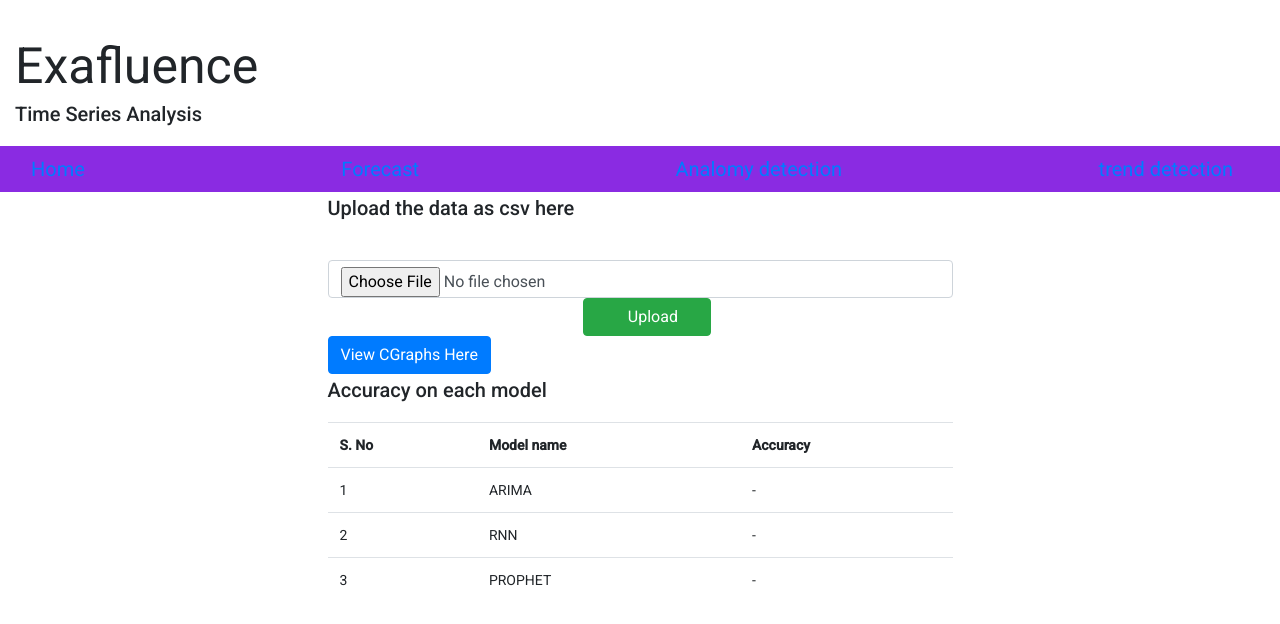
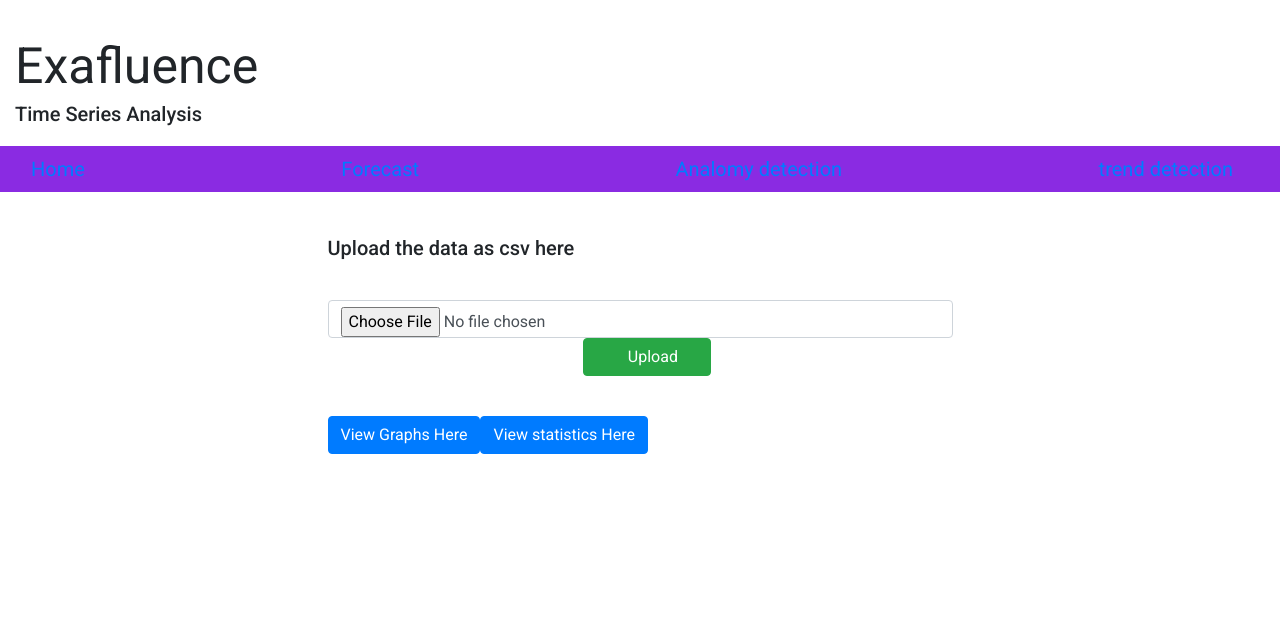
Before and after one commit to arunkumar629/tsa-ui, an Angular app: page / in a window 1280 px wide. Shown: the top 624 px of the page. Built offline with nearby package versions, Linux system fonts and the light colour scheme.

Commit message:
statistics_addedd

```diff
--- a/src/app/app-routing.module.ts
+++ b/src/app/app-routing.module.ts
@@ -5,11 +5,13 @@
 import {AnalomyComponent} from './analomy/analomy.component';
 import {TrendComponent} from './trend/trend.component';
 import {ChartComponent} from './chart/chart.component';
+import {StatisticsComponent} from './statistics/statistics.component';
 const routes: Routes = [
   { path: '',component: HomeComponent},
   { path: 'forecast',component: ForecastComponent},
   { path: 'chart',component: ChartComponent},
   { path: 'analomy',component: AnalomyComponent},
+  { path: 'statistics',component: StatisticsComponent},
   { path: 'trend',component: TrendComponent}
 ];
 
--- a/src/app/app.module.ts
+++ b/src/app/app.module.ts
@@ -10,6 +10,7 @@
 import { AnalomyComponent } from './analomy/analomy.component';
 import { TrendComponent } from './trend/trend.component';
 import { ChartComponent } from './chart/chart.component';
+import { StatisticsComponent } from './statistics/statistics.component';
 
 @NgModule({
   declarations: [
@@ -18,7 +19,8 @@
     ForecastComponent,
     AnalomyComponent,
     TrendComponent,
-    ChartComponent
+    ChartComponent,
+    StatisticsComponent
   ],
   imports: [
     BrowserModule,
--- a/src/app/forecast/forecast.component.html
+++ b/src/app/forecast/forecast.component.html
@@ -1,4 +1,7 @@
+<br/><br/>
 <div class="row">
+<div class="col-lg-3 col-md-3 form-group">
+</div>
 <div class="col-lg-6 col-md-6 form-group">
 <h2>Your can predict here</h2>
 <form>
@@ -20,6 +23,7 @@
 
 <input type="submit" value="predict" class="btn btn-primary">
 </form>
+<br/><br/>
 <h2>Your predicted results are as below</h2>
 <div class="table-responsive">
 <table class="table">
--- a/src/app/home/home.component.html
+++ b/src/app/home/home.component.html
@@ -2,6 +2,7 @@
         <div class="col-lg-3 col-md-3 form-group">
 </div>
         <div class="col-lg-6 col-md-6 form-group">
+<br/><br/>
 <h2>Upload the data as csv here</h2>
 
 <div class="text-center">
@@ -22,29 +23,11 @@
 <div class="container" *ngIf="loading">
     <h3>Loading ...</h3>
 </div>
-<button type="submit" (click)="generateChart()" class="btn btn-primary">View CGraphs Here</button>
-<h2>Accuracy on each model</h2>
-<div class="table-responsive">
-<table class=table>
-    <tr>
-        <th>S. No</th>
-        <th>Model name</th>
-        <th>Accuracy</th>
-    </tr>
-    <tr>
-        <td>1</td>
-        <td>ARIMA</td>
-        <td>-</td>
-    </tr>
-    <tr>
-        <td>2</td>
-        <td>RNN</td>
-        <td>-</td>
-    </tr>
-    <td>3</td>
-    <td>PROPHET</td>
-    <td>-</td>
-</table>
+
+<br/><br/>
+<button type="submit" (click)="generateChart()" class="btn btn-primary">View Graphs Here</button>
+
+<button type="submit" (click)="generateStatistics()" class="btn btn-primary">View statistics Here</button>
+
 </div>
 </div>
-</div>
--- a/src/app/home/home.component.ts
+++ b/src/app/home/home.component.ts
@@ -41,4 +41,8 @@
 this.router.navigate(['/chart']);
 }
 
+generateStatistics(){
+this.router.navigate(['/statistics']);
 }
+
+}
--- /dev/null
+++ b/src/app/statistics/statistics.component.html
@@ -0,0 +1,23 @@
+<h2>Accuracy on each model</h2>
+<div class="table-responsive">
+<table class=table>
+    <tr>
+        <th>S. No</th>
+        <th>Model name</th>
+        <th>Accuracy</th>
+    </tr>
+    <tr>
+        <td>1</td>
+        <td>ARIMA</td>
+        <td>-</td>
+    </tr>
+    <tr>
+        <td>2</td>
+        <td>RNN</td>
+        <td>-</td>
+    </tr>
+    <td>3</td>
+    <td>PROPHET</td>
+    <td>-</td>
+</table>
+</div>
--- /dev/null
+++ b/src/app/statistics/statistics.component.ts
@@ -0,0 +1,15 @@
+import { Component, OnInit } from '@angular/core';
+
+@Component({
+  selector: 'app-statistics',
+  templateUrl: './statistics.component.html',
+  styleUrls: ['./statistics.component.css']
+})
+export class StatisticsComponent implements OnInit {
+
+  constructor() { }
+
+  ngOnInit(): void {
+  }
+
+}
```
Also changed, not shown: src/app/statistics/statistics.component.css (added), 1 other file (tests, documents, lock files or other folders).
